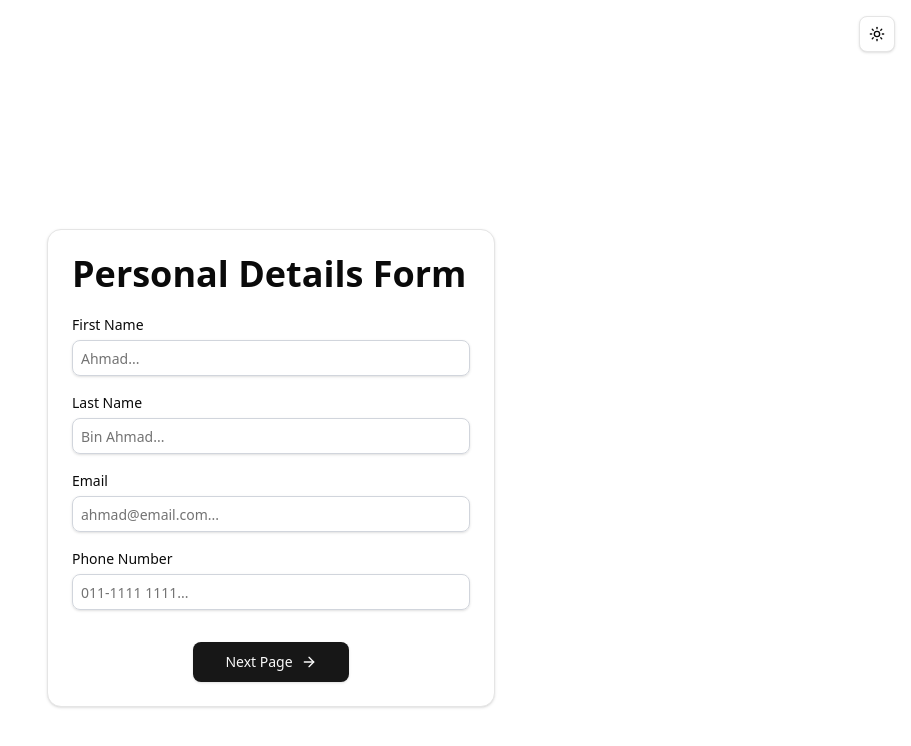
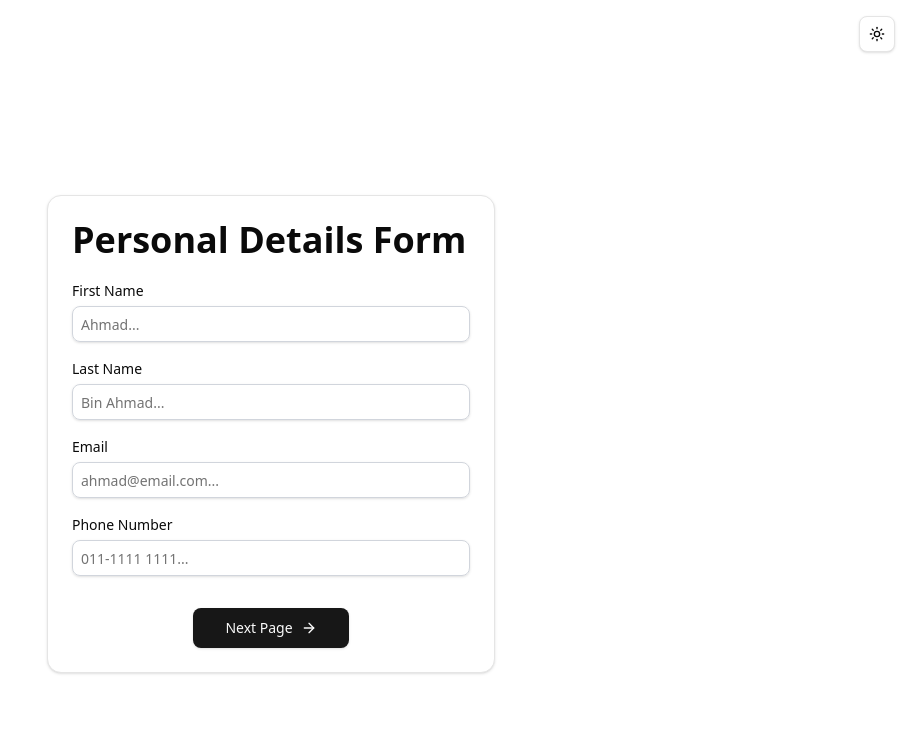
Before and after one commit to hannanfikri/formentation, a React (Vite) app: page /personal-details in a window 1280 px wide. Shown: the top 746 px of the page, without its empty margins (369-1280 px from the left). Built offline with nearby package versions, Linux system fonts and the light colour scheme.

Commit message:
update layout

```diff
--- a/src/app/routes.tsx
+++ b/src/app/routes.tsx
@@ -7,7 +7,7 @@ import { Layout } from "@/components/layout";
 const AppRoutes: React.FC = () => (
   <ThemeProvider defaultTheme="system" storageKey="vite-ui-theme">
     <BrowserRouter>
-      <Layout className="container mx-auto md:max-w-md max-w-xs flex items-center justify-center min-h-screen">
+      <Layout className="container mx-auto md:max-w-md max-w-xs flex items-center justify-center">
         <Routes>
           <Route
             path="/"
--- a/src/components/layout/Layout.tsx
+++ b/src/components/layout/Layout.tsx
@@ -1,5 +1,6 @@
 import type React from "react";
 import { Header } from "./Header";
+import { twMerge } from "tailwind-merge";
 
 interface LayoutProps {
   children: React.ReactNode;
@@ -8,9 +9,11 @@ interface LayoutProps {
 
 export const Layout: React.FC<LayoutProps> = ({ children, className }) => {
   return (
-    <>
+    <div className="flex flex-col min-h-screen">
       <Header />
-      <div className={className}>{children}</div>
-    </>
+      <main className={twMerge("flex-1 my-6", className)}>{children}</main>
+      {/* Optional: Add a Footer component here if needed */}
+      {/* <Footer /> */}
+    </div>
   );
 };
```
